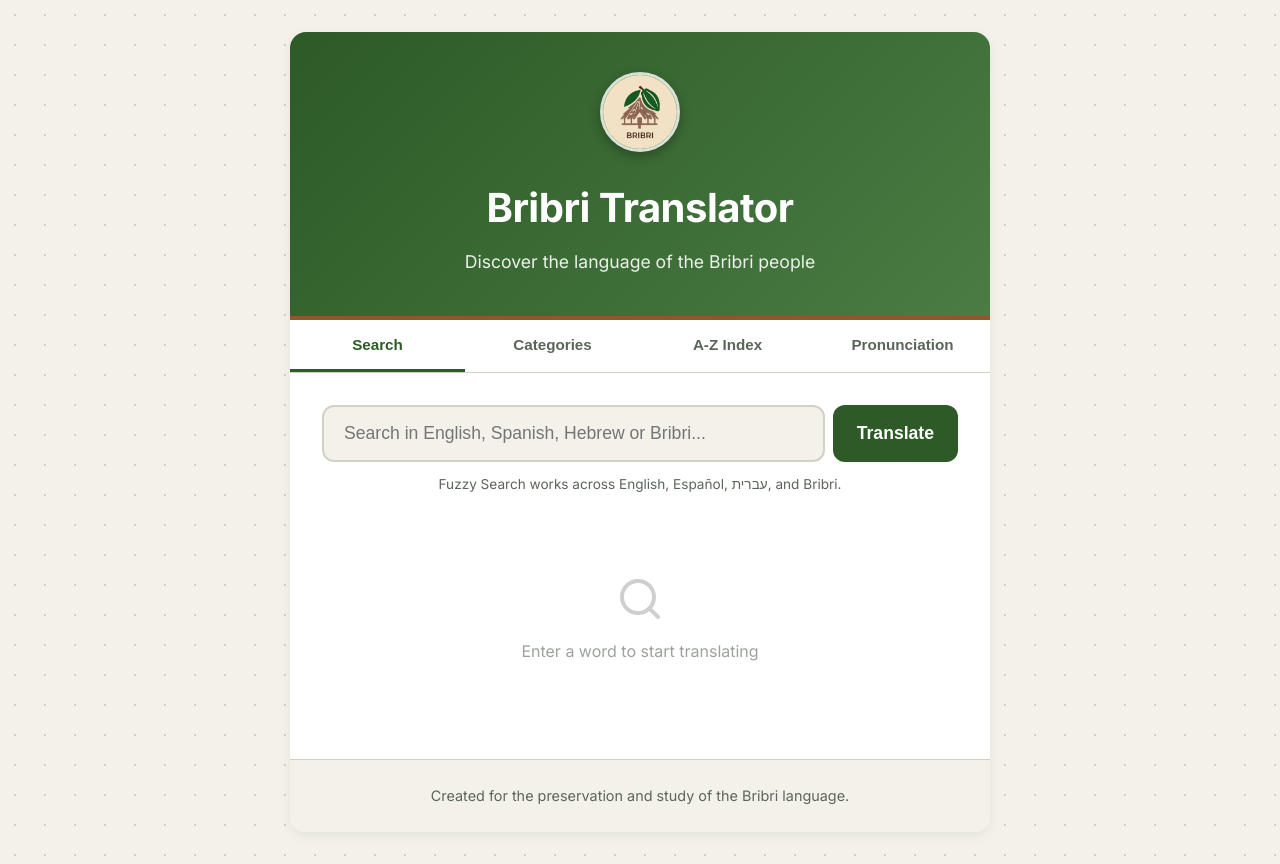
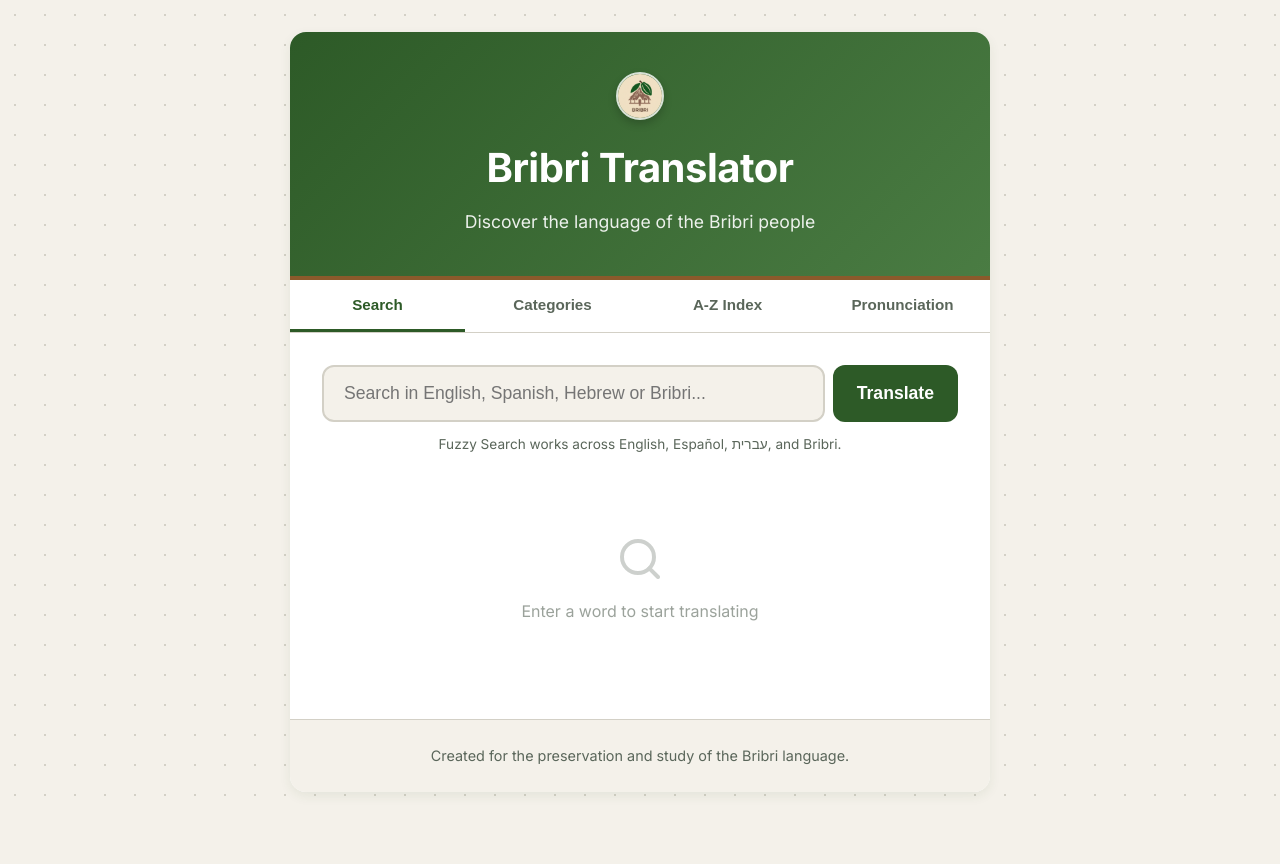
Before and after one commit to dorposner/BriBri, a plain HTML site: page index.html in a window 1280 px wide. After the commit the page ends 824 px from the top, so only its background shows below. Drawn offline with nearby package versions, Linux system fonts and the light colour scheme.

Commit message:
Fixed-logo-size

```diff
--- a/style.css
+++ b/style.css
@@ -50,13 +50,13 @@ header {
 }
 
 .header-logo {
-    width: 80px;
-    height: 80px;
-    margin-bottom: 1rem;
+    width: 48px;
+    height: 48px;
+    margin-bottom: 0.5rem;
     border-radius: 50%;
     object-fit: cover;
-    box-shadow: 0 4px 12px rgba(0,0,0,0.3);
-    border: 3px solid rgba(255, 255, 255, 0.8);
+    box-shadow: 0 4px 8px rgba(0,0,0,0.2);
+    border: 2px solid rgba(255, 255, 255, 0.8);
 }
 
 header h1 { font-size: 2.5rem; font-weight: 700; margin-bottom: 0.5rem; letter-spacing: -0.5px; }
```
